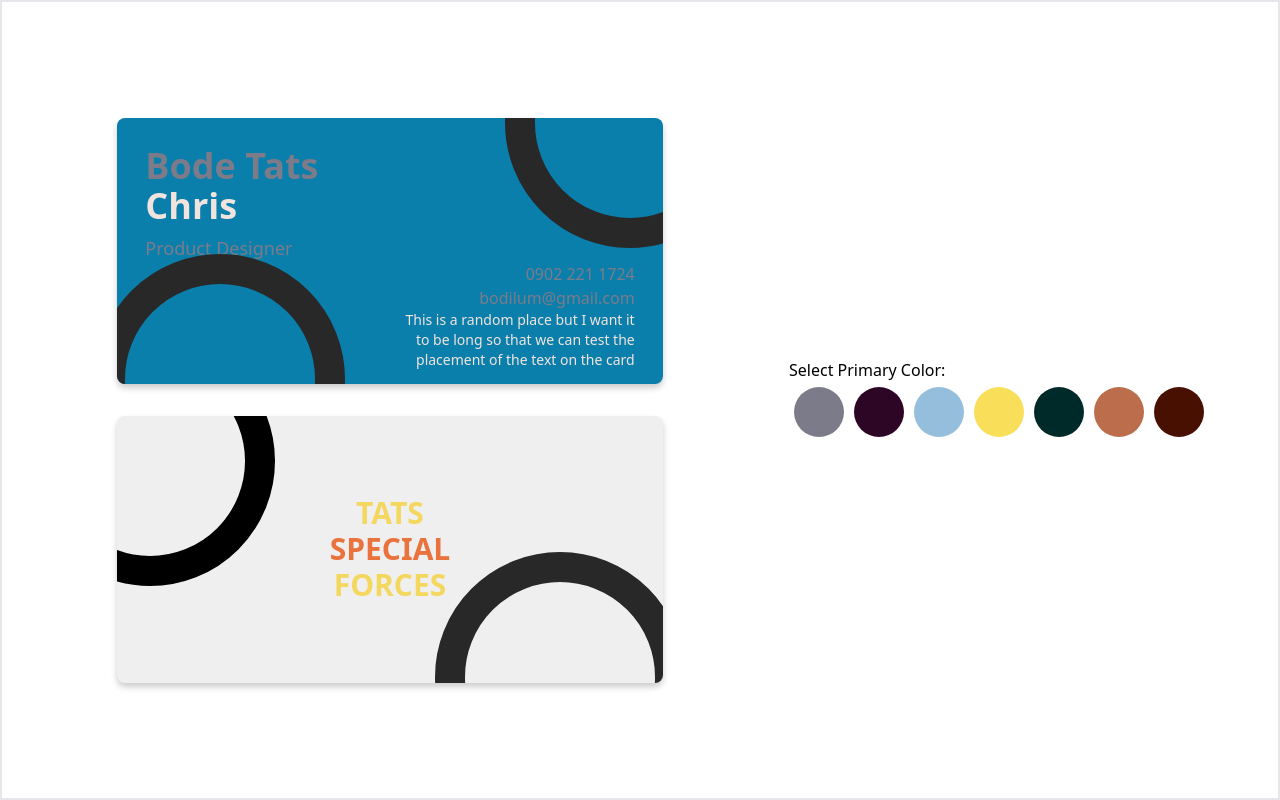
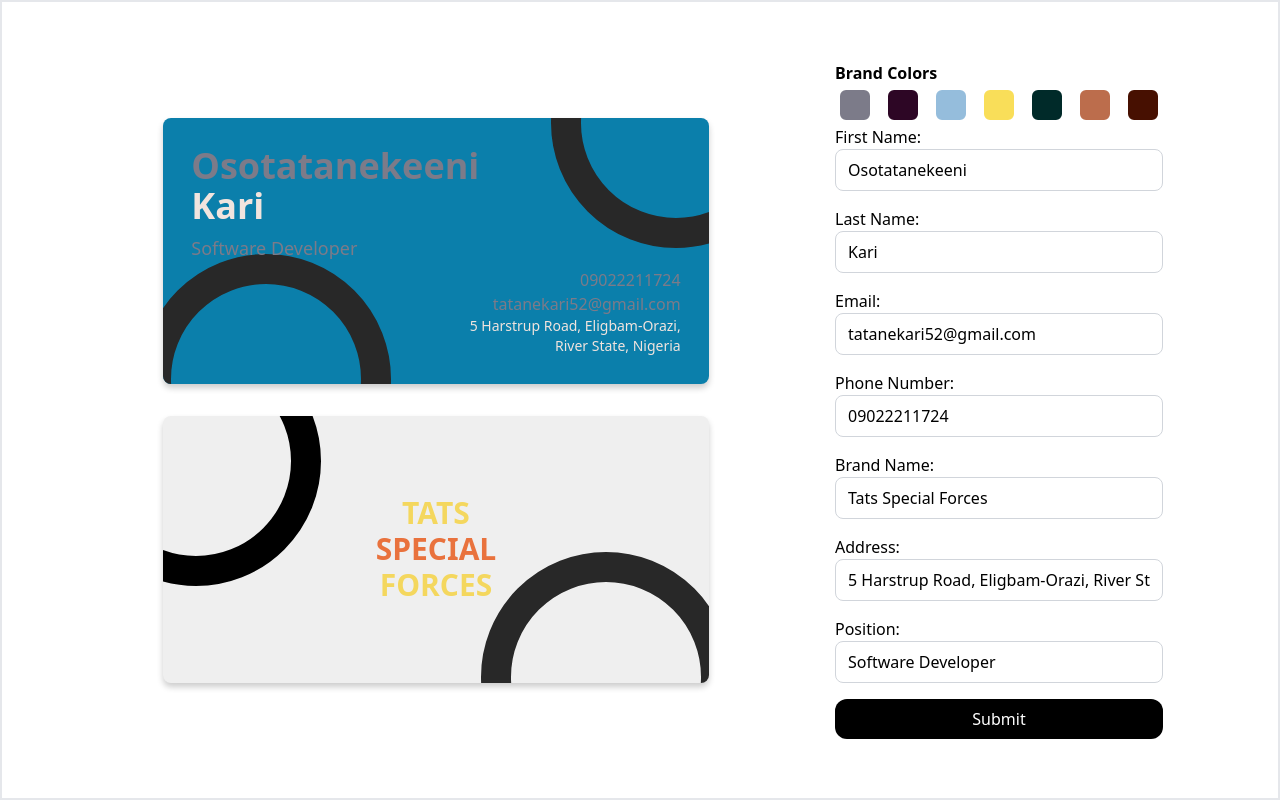
Before and after one commit to Osotatanekeeni/biznesxpo, a React (Create React App) app: page /home in a window 1280 px wide. Built offline with nearby package versions, Linux system fonts and the light colour scheme.

Commit message:
Created editor

```diff
--- a/src/components/BusinessCard.tsx
+++ b/src/components/BusinessCard.tsx
@@ -2,17 +2,6 @@ import React, { createContext, useContext, useState } from "react";
 import styled from "styled-components";
 import colorPallete from "../assets/color-pallette.json";
 
-/**
- * Text Group 1: First name, role, phone number and email
- * Text Group 2: Last name, address
- * Text Group 3: First word of company name and subsequent words except second word
- * Text Group 4: Second word of company name
- * frontBackgroundColor
- * backBackgroundColor
- * unFilledCircleColor
- * filledCircleColor
- *
- */
 // Create Context for Color Management
 const ColorContext = createContext({
   textGroup1Color: "#7c7b89",
@@ -44,23 +33,43 @@ const ColorContext = createContext({
   ],
   setSelectedColors: (colors: string[][]) => {},
 });
+
+const CardDataContext = createContext({
+  cardData: {
+    firstName: "",
+    lastName: "",
+    email: "",
+    phoneNumber: "",
+    position: "",
+    brandName: "",
+    address: "",
+  },
+  setCardData: (data: any) => {},
+});
+export const useCardData = () => useContext(CardDataContext);
 export const useColor = () => useContext(ColorContext);
+
+const CardDataProvider = ({ children }: any) => {
+  const [cardData, setCardData] = useState({
+    firstName: "Osotatanekeeni",
+    lastName: "Kari",
+    email: "tatanekari52@gmail.com",
+    phoneNumber: "09022211724",
+    position: "Software Developer",
+    brandName: "Tats Special Forces",
+    address: "5 Harstrup Road, Eligbam-Orazi, River State, Nigeria",
+  });
+  return (
+    <CardDataContext.Provider value={{ cardData, setCardData }}>
+      {children}
+    </CardDataContext.Provider>
+  );
+};
 
 const getRandomColors = (palette: string[][]) => {
   const colorCombo = palette.filter((combo) => combo.length === 7).slice(0, 7);
   return colorCombo;
 };
-
-/**
- *
- * Colors I need
- *  - Card Front Background
- *  - Card Back Background
- *  - Firstname == role == phone number == email
- *  - Lastname == address
- *  - First word in company name and subsequent words except the second word
- *  - Second work in company name
- */
 
 const SplitBrandName = ({
   text,
@@ -73,7 +82,7 @@ const SplitBrandName = ({
 }) => {
   return (
     <h2
-      className="text-center text-3xl font-bold"
+      className="z-10 text-center text-3xl font-bold"
       style={{ color: firstColor }}
     >
       {text
@@ -248,7 +257,7 @@ const BusinessCard = () => {
     filledCircleColor,
     unFilledCircleColor,
   } = useColor();
-  const { selectedColors } = useContext(ColorContext);
+  const { cardData } = useCardData();
 
   return (
     <div className="flex h-3/4 w-1/2 flex-col items-center gap-8 p-4">
@@ -258,26 +267,28 @@ const BusinessCard = () => {
         <div className="flex size-full flex-col justify-between p-2">
           <div className="flex w-full flex-col gap-2">
             <h2
-              className="flex flex-col text-4xl font-bold"
+              className="z-10 flex flex-col text-4xl font-bold"
               style={{ color: textGroup1Color }}
             >
-              Bode Tats
-              <span style={{ color: textGroup2Color }}> Chris</span>
+              {cardData.firstName}
+              <span style={{ color: textGroup2Color }}>
+                {" "}
+                {cardData.lastName}
+              </span>
             </h2>
             <p
-              className="text-lg font-medium"
+              className="z-10 text-lg font-medium"
               style={{ color: textGroup1Color }}
             >
-              Product Designer
+              {cardData.position}
             </p>
           </div>
-          <div className="flex justify-end text-right">
+          <div className="z-10 flex justify-end text-right">
             <div className="w-2/4">
-              <p style={{ color: textGroup1Color }}>0902 221 1724</p>
-              <p style={{ color: textGroup1Color }}>bodilum@gmail.com</p>
-              <p className="text-sm" style={{ color: textGroup2Color }}>
-                This is a random place but I want it to be long so that we can
-                test the placement of the text on the card
+              <p style={{ color: textGroup1Color }}>{cardData.phoneNumber}</p>
+              <p style={{ color: textGroup1Color }}>{cardData.email}</p>
+              <p className="z-10 text-sm" style={{ color: textGroup2Color }}>
+                {cardData.address}
               </p>
             </div>
           </div>
@@ -289,11 +300,121 @@ const BusinessCard = () => {
         <CardBackLeftCircle bgColor={filledCircleColor} />
         <CardBackRightCircle bgColor={filledCircleColor} />
         <SplitBrandName
-          text="Tats Special Forces"
+          text={cardData.brandName}
           firstColor={textGroup3Color}
           secondColor={textGroup4Color}
         />
       </CardBack>
+    </div>
+  );
+};
+
+const Editor = () => {
+  const { cardData, setCardData } = useCardData();
+
+  const handleChange = (e: React.ChangeEvent<HTMLInputElement>) => {
+    const { name, value } = e.target;
+    setCardData({
+      ...cardData,
+      [name]: value,
+    });
+  };
+
+  const handleSubmit = (e: React.FormEvent) => {
+    e.preventDefault();
+    // Handle form submission logic here
+    console.log(cardData);
+  };
+  return (
+    <div>
+      {/* Header */}
+      <div></div>
+
+      {/* Form section */}
+      <div>
+        <ColorSelector />
+        <form onSubmit={handleSubmit} className="flex flex-col gap-4">
+          <div className="flex flex-col">
+            <label className="font-medium">First Name:</label>
+            <input
+              type="text"
+              name="firstName"
+              className="rounded-lg border-gray-300"
+              value={cardData.firstName}
+              onChange={handleChange}
+            />
+          </div>
+          <div className="flex flex-col">
+            <label className="font-medium">Last Name:</label>
+            <input
+              type="text"
+              name="lastName"
+              className="rounded-lg border-gray-300"
+              value={cardData.lastName}
+              onChange={handleChange}
+            />
+          </div>
+          <div className="flex flex-col">
+            <label className="font-medium">Email:</label>
+            <input
+              type="email"
+              name="email"
+              className="rounded-lg border-gray-300"
+              value={cardData.email}
+              onChange={handleChange}
+            />
+          </div>
+          <div className="flex flex-col">
+            <label className="font-medium">Phone Number:</label>
+            <input
+              type="tel"
+              name="phoneNumber"
+              className="rounded-lg border-gray-300"
+              value={cardData.phoneNumber}
+              onChange={handleChange}
+            />
+          </div>
+          <div className="flex flex-col">
+            <label className="font-medium">Brand Name:</label>
+            <input
+              type="text"
+              name="brandName"
+              className="rounded-lg border-gray-300"
+              value={cardData.brandName}
+              onChange={handleChange}
+            />
+          </div>
+          <div className="flex flex-col">
+            <label className="font-medium">Address:</label>
+            <input
+              type="text"
+              name="address"
+              className="rounded-lg border-gray-300"
+              value={cardData.address}
+              onChange={handleChange}
+            />
+          </div>
+          <div className="flex flex-col">
+            <label className="font-medium">Position:</label>
+            <input
+              type="text"
+              name="position"
+              className="rounded-lg border-gray-300"
+              value={cardData.position}
+              onChange={handleChange}
+            />
+          </div>
+          <button
+            className="rounded-xl bg-black p-2 text-white hover:border-2 hover:border-black hover:bg-white hover:text-black"
+            type="submit"
+          >
+            Submit
+          </button>
+        </form>
+      </div>
+
+      {/*  Footer */}
+      <div></div>
     </div>
   );
 };
@@ -343,7 +464,8 @@ const ColorSelector = () => {
 
   return (
     <div>
-      <h3>Select Primary Color:</h3>
+      <h3 className="font-bold">Brand Colors</h3>
+      <div className="flex gap-2">
         {selectedColors.map((color) => (
           <button
             key={color[0]}
@@ -351,10 +473,10 @@ const ColorSelector = () => {
               backgroundColor: color[0],
               margin: "5px",
               color: color[0],
-            // border: `2px solid ${color}`,
-            width: "50px",
-            height: "50px",
-            borderRadius: "50%",
+              border: `2px solid ${color[0]}`,
+              width: "30px",
+              height: "30px",
+              borderRadius: "20%",
             }}
             onClick={() =>
               assignColors(
@@ -370,6 +492,7 @@ const ColorSelector = () => {
           ></button>
         ))}
       </div>
+    </div>
   );
 };
 
@@ -377,6 +500,7 @@ const ColorSelector = () => {
 const App = () => {
   return (
     <ColorProvider>
+      <CardDataProvider>
         <div
           className=" flex h-screen items-center justify-center gap-20 border-2"
           // style={{
@@ -387,8 +511,10 @@ const App = () => {
           // }}
         >
           <BusinessCard />
-        <ColorSelector />
+          {/* <ColorSelector /> */}
+          <Editor />
         </div>
+      </CardDataProvider>
     </ColorProvider>
   );
 };
```
Lines whose indentation alone changed are shown as unchanged.
